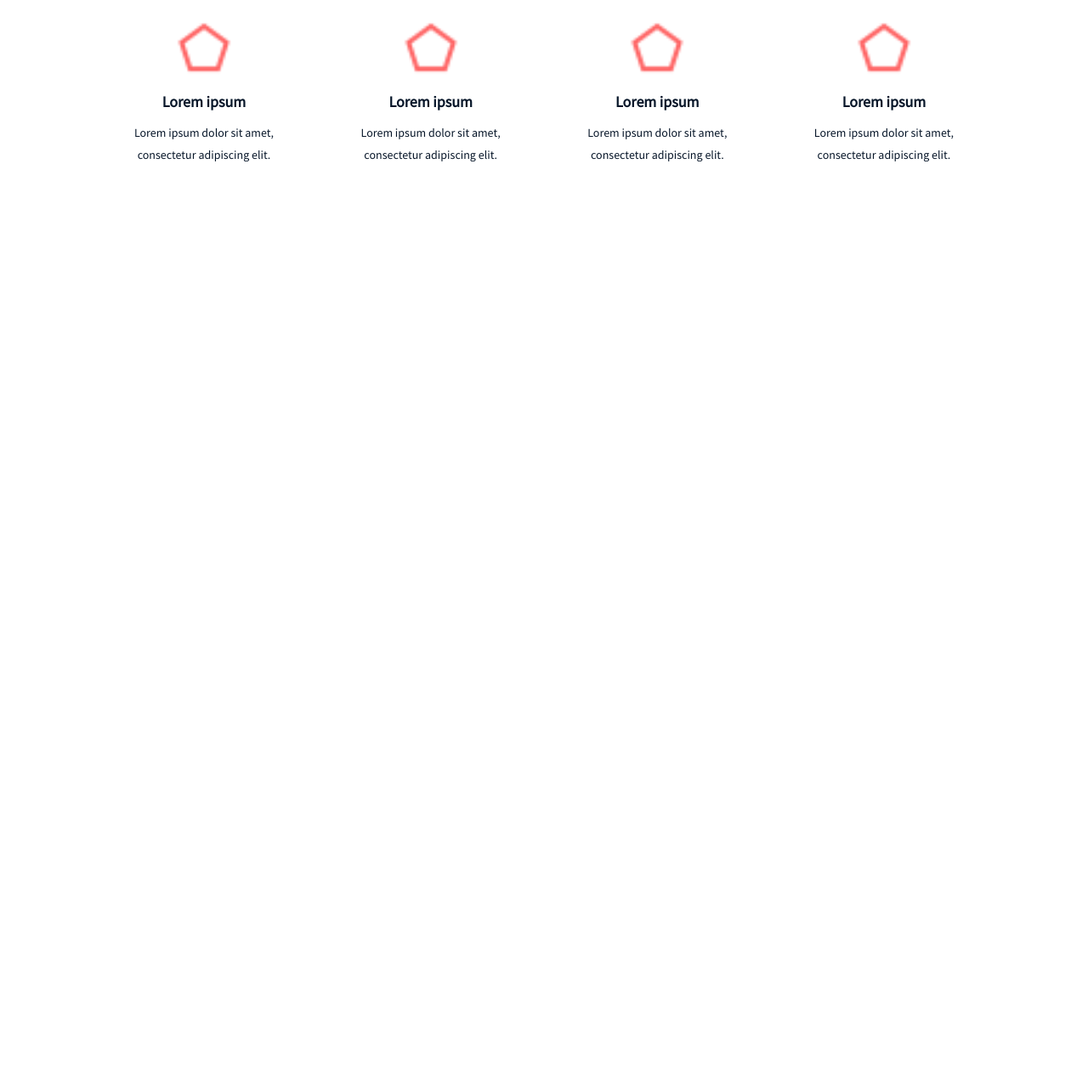
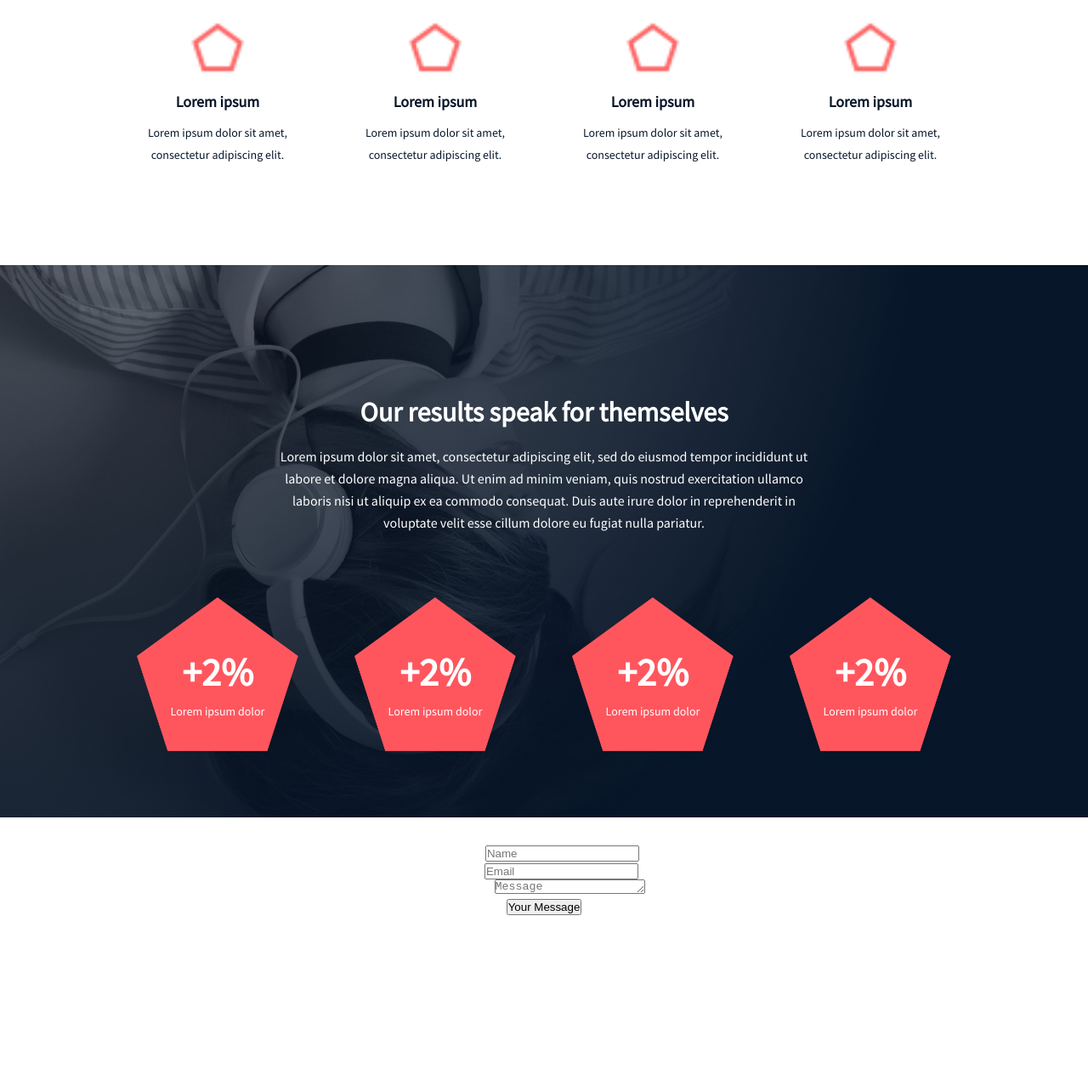
Before and after one commit to TrippyVaultBoy/atlas-headphones, a plain HTML site: page index.html in a window 1280 px wide. Shown: the part 1188-2472 px from the top of the page at 85% size. Before the commit the page ends 1500 px from the top, so only its background shows below. Drawn offline with Linux system fonts and the light colour scheme.

Commit message:
added index.html

```diff
--- a/index.html
+++ b/index.html
@@ -7,6 +7,8 @@
         <link rel="stylesheet" href="styles.css">
     </head>
     <body>
+
+        <!-- Header -->
         <header>
             <div id="header_bar">
                 <a><img src="./images/logo_headphones.png" alt="headphones logo"></a>
@@ -18,6 +20,8 @@
             </div>
         </header>
         <main>
+
+            <!-- Main Part -->
             <div id="main_part">
                 <div id="main_content">
                     <h1>Lorem ipsum dolor set amet lorem ipsum</h1>
@@ -31,6 +35,8 @@
                     </p>
                 </div>
             </div>
+
+            <!-- What we do... -->
             <div id="what_we_do">
                 <div id="what_we_do_container">
                     <h2>What we do...</h2>
@@ -64,9 +70,81 @@
                     </div>
                 </div>
             </div>
+            <div id="results">
+                <div id="results_container">
+                    <h2>Our results speak for themselves</h2>
+                    <p>Lorem ipsum dolor sit amet, consectetur adipiscing elit, sed do eiusmod tempor
+                        incididunt ut labore et dolore magna aliqua. Ut enim ad minim veniam, quis nostrud
+                        exercitation ullamco laboris nisi ut aliquip ex ea commodo consequat. Duis aute
+                        irure dolor in reprehenderit in voluptate velit esse cillum dolore eu fugiat
+                        nulla pariatur.
+                    </p>
+                </div>
+                <div id="percents_container">
+                    <div class="percent">
+                        <h5>+2%</h5>
+                        <p>Lorem ipsum dolor</p>
+                    </div>
+                    <div class="percent">
+                        <h5>+2%</h5>
+                        <p>Lorem ipsum dolor</p>
+                    </div>
+                    <div class="percent">
+                        <h5>+2%</h5>
+                        <p>Lorem ipsum dolor</p>
+                    </div>
+                    <div class="percent">
+                        <h5>+2%</h5>
+                        <p>Lorem ipsum dolor</p>
+                    </div>
+                </div>
+
+
+            </div>
+            <div id="contact_us">
+                <h2>Contact Us</h2>
+                <form id="contactForm">
+                    <div class="form_group">
+                        <label for="name">Name</label>
+                        <input type="text"
+                               id="name"
+                               name="name"
+                               placeholder="Name"
+                               required>
+                    </div>
+                    <div class="form_group">
+                        <label for="name">Email</label>
+                        <input type="email"
+                               id="email"
+                               name="email"
+                               placeholder="Email"
+                               required>
+                    </div>
+                    <div class="form_group">
+                        <label for="message">Message</label>
+                        <textarea id="message"
+                                  name="message"
+                                  placeholder="Message"
+                                  rows="1"
+                                  required></textarea>
+                    </div>
+                    <button type="submit"
+                            class="submit_button">Your Message</button>
+                </form>
+            </div>
         </main>
+
+        <!-- Footer -->
         <footer>
-
+            <div class="footer_content">
+                <img src="./images/logo_headphones.png" class="footer_logo">
+                <p>&copy;headphones 2020</p>
+                <div>
+                    <a><img src="./images/Facebook.png"></a>
+                    <a><img src="./images/Twitter.png"></a>
+                    <a><img src="./images/Instagram.png"></a>
+                </div>
+            </div>
         </footer>
     </body>
 </html>
--- a/styles.css
+++ b/styles.css
@@ -65,6 +65,10 @@ header {
     margin: 0 50px;
 }
 
+#header_bar nav a:hover {
+    color: var(--color_red);
+}
+
 /* Main Part ============================= */
 
 #main_part {
@@ -76,7 +80,6 @@ header {
     height: 800px;
     display: flex;
     justify-content: center;
-
 }
 
 #main_content {
@@ -124,14 +127,14 @@ header {
 
 #what_we_do {
     width: 100%;
-    height: 700px;
+    min-height: 700px;
     display: flex;
     flex-direction: column;
     color: var(--color_black);
 }
 
 #what_we_do_container {
-    width: 637px;
+    max-width: 637px;
     height: auto;
     display: flex;
     flex-direction: column;
@@ -153,11 +156,11 @@ header {
 }
 
 #icon_container {
-    width: 1000px;
-    height: 193px;
+    width: 80%;
     display: flex;
     flex-direction: row;
-    justify-content: space-between;
+    justify-content: space-around;
+    flex-wrap: wrap;
     margin: 0 auto;
 }
 
@@ -182,3 +185,115 @@ header {
     font-size: 14px;
     line-height: 26px;
 }
+
+/* Our Results ============================= */
+
+#results {
+    background-image: url(./images/headphones_hero_2.jpg);
+    background-size: cover;
+    background-repeat: no-repeat;
+    background-position: center center;
+    width: 100%;
+    min-height: 650px;
+    display: flex;
+    flex-direction: column;
+    justify-content: center;
+}
+
+#results_container {
+    max-width: 637px;
+    display: flex;
+    flex-direction: column;
+    justify-content: center;
+    margin: 0 auto;
+    margin-top: 100px;
+    margin-bottom: 50px;
+}
+
+#results_container h2 {
+    margin-bottom: 20px;
+    font-size: 32px;
+    line-height: 38px;
+}
+
+#results_container p {
+    font-weight: 400;
+    font-size: 16px;
+    line-height: 26px;
+}
+
+#percents_container {
+    width: 80%;
+    display: flex;
+    flex-direction: row;
+    justify-content: space-around;
+    flex-wrap: wrap;
+    margin: 0 auto;
+}
+
+.percent {
+    display: flex;
+    flex-direction: column;
+    background-image: url(./images/pentagone.png);
+    background-size: contain;
+    background-repeat: no-repeat;
+    background-position: center center;
+    width: 190px;
+    height: 190px;
+    margin: 20px;
+}
+
+.percent h5 {
+    margin-top: 80px;
+    margin-bottom: 20px;
+    font-weight: 700;
+    font-size: 46px;
+    line-height: 26px;
+}
+
+.percent p {
+    font-weight: 400;
+    font-size: 14px;
+    line-height: 26px;
+}
+
+/* Contact Us ============================= */
+
+#contact_us {
+    width: 100%;
+    height: 500px;
+}
+
+/* Footer ============================= */
+
+footer {
+    background-color: var(--color_black);
+    width: 100%;
+    height: 250px;
+}
+
+.footer_content {
+    display: flex;
+    flex-direction: row;
+    justify-content: space-around;
+    flex-wrap: wrap;
+    padding-top: 100px;
+}
+
+footer .footer_logo {
+    width: 161px;
+    height: 32px;
+}
+
+footer p {
+    padding-top: 100px;
+    color: rgba(255, 255, 255, 1);
+    font-weight: 400;
+    font-size: 12px;
+    line-height: 15px;
+}
+
+footer div a:nth-child(2) {
+    margin-left: 20px;
+    margin-right: 20px;
+}
```
Also changed, not shown: images/Facebook.png (added), images/Instagram.png (added), images/Twitter.png (added).
